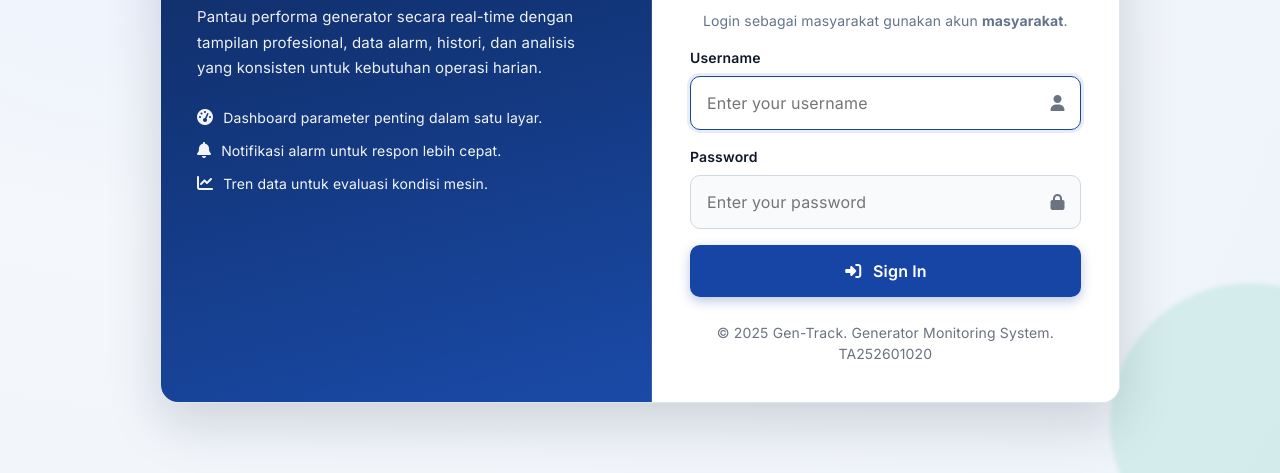
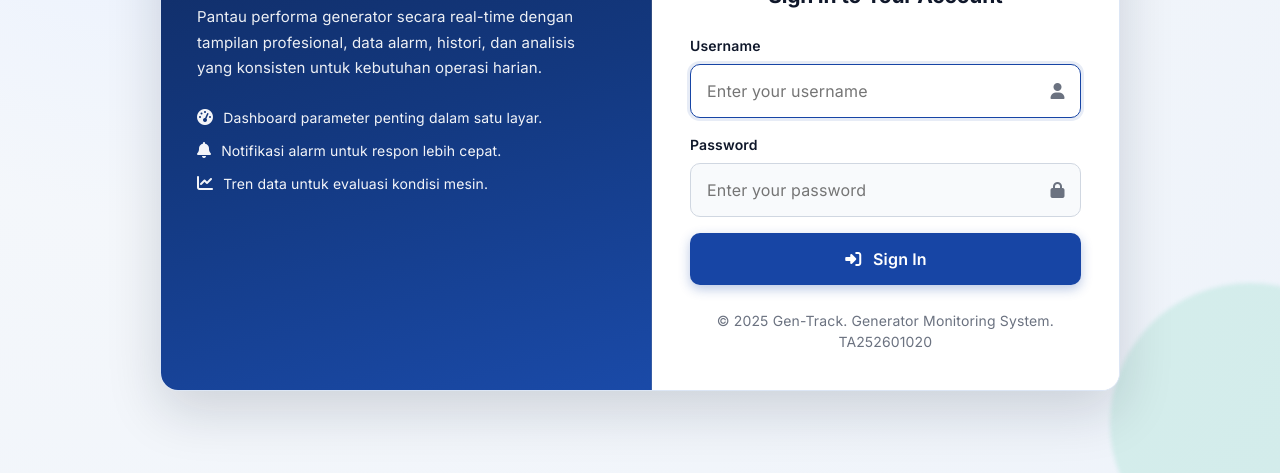
Before and after one commit to Salsabilla-Putri/monitoring, a website: page public/login.html in a window 1280 px wide. Shown: the part 327-800 px from the top of the page. Drawn offline with Linux system fonts and the light colour scheme.

Commit message:
update login page

```diff
--- a/public/login.html
+++ b/public/login.html
@@ -417,7 +417,6 @@
 
       <!-- Login Form -->
       <h2 class="login-title">Sign In to Your Account</h2>
-      <p style="text-align:center;color:#64748b;margin:-12px 0 16px;">Login sebagai masyarakat gunakan akun <b>masyarakat</b>.</p>
 
       <form id="loginForm">
         <div class="form-group">
```
